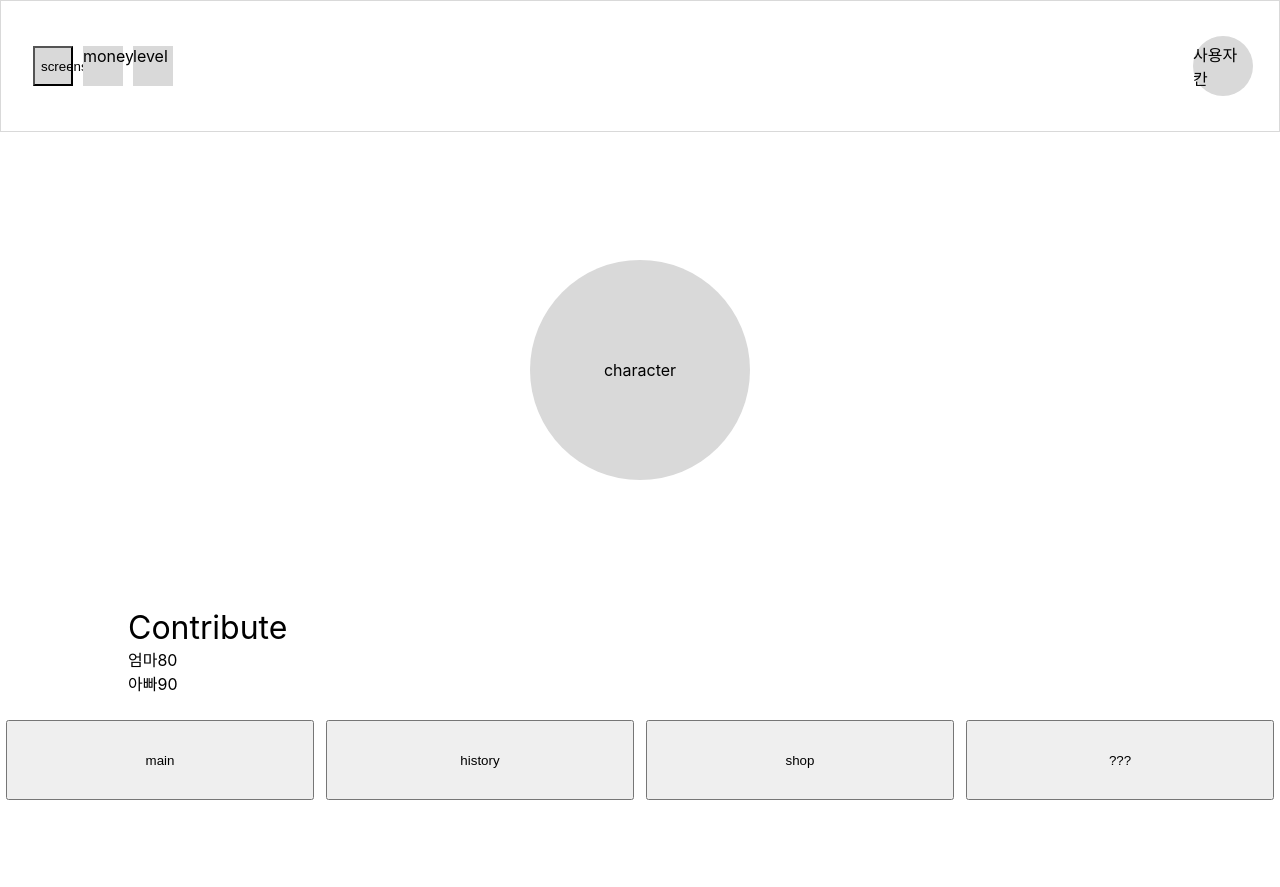
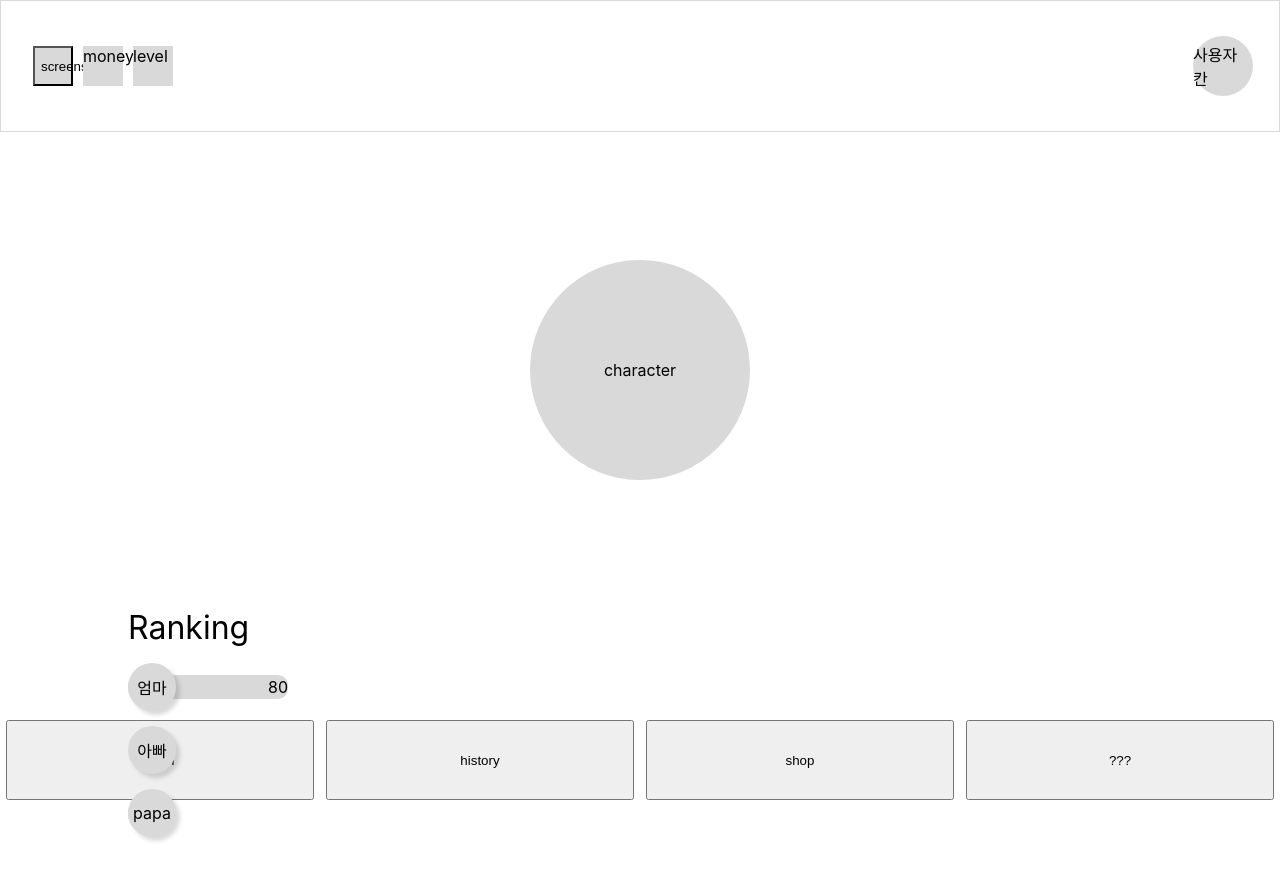
Before and after one commit to wafflestudio/wackathon-temp, a React (Create React App) app in the folder frontend/: page /history in a window 1280 px wide. Shown: the top 887 px of the page. Before the commit the page ends 823 px from the top, so only its background shows below. Built offline with nearby package versions, Linux system fonts and the light colour scheme.

Commit message:
ranking page 어떨땐 scroll이 되고 어떨땐 안되네..

```diff
--- a/frontend/src/App.tsx
+++ b/frontend/src/App.tsx
@@ -7,7 +7,7 @@ function App() {
   return (
     <BrowserRouter>
       <Routes>
-        <Route path='/' element={<MainPage />} />
+        <Route path='/main' element={<MainPage />} />
         <Route path='/history' element={<HistoryPage />}></Route>
       </Routes>
     </BrowserRouter>
--- /dev/null
+++ b/frontend/src/components/history/historyButton.module.scss
@@ -0,0 +1,11 @@
+.container {
+  display: flex;
+  justify-content: center;
+}
+
+.button {
+  width: 310px;
+  height: 70px;
+  background: #d9d9d9;
+  border-radius: 10px;
+}
--- /dev/null
+++ b/frontend/src/components/history/historyButton.tsx
@@ -0,0 +1,10 @@
+import React from 'react';
+import styles from './historyButton.module.scss';
+
+export default function HistoryButton() {
+  return (
+    <div className={styles.container}>
+      <button className={styles.button}>History</button>
+    </div>
+  );
+}
--- /dev/null
+++ b/frontend/src/components/history/historyModal.tsx
@@ -0,0 +1,5 @@
+import React from 'react';
+
+export default function HistoryModal() {
+  return <div></div>;
+}
--- a/frontend/src/components/pages/HistoryPage.tsx
+++ b/frontend/src/components/pages/HistoryPage.tsx
@@ -2,12 +2,14 @@ import React from 'react';
 import PageTemplate from '../pageTemplate';
 import Character from '../character/character';
 import Rankings from '../ranking/rankings';
+import HistoryButton from '../history/historyButton';
 
 export default function HistoryPage() {
   return (
     <PageTemplate>
       <Character></Character>
       <Rankings></Rankings>
+      <HistoryButton></HistoryButton>
     </PageTemplate>
   );
 }
--- a/frontend/src/components/ranking/ranking.module.scss
+++ b/frontend/src/components/ranking/ranking.module.scss
@@ -0,0 +1,34 @@
+.container {
+  position: relative;
+  height: 48px;
+  display: flex;
+  flex-direction: column;
+  justify-content: center;
+  margin-top: 15px;
+}
+
+.name {
+  position: absolute;
+  display: flex;
+  width: 48px;
+  height: 48px;
+  border-radius: 50%;
+  background: #d9d9d9;
+  box-shadow: 4px 4px 4px rgba(0, 0, 0, 0.15);
+  align-items: center;
+  justify-content: center;
+  z-index: 1;
+}
+
+$contribute-width: 10px;
+
+.contribute {
+  position: absolute;
+  display: flex;
+  align-items: center;
+  justify-content: flex-end;
+  width: $contribute-width;
+  height: 24px;
+  background: #d9d9d9;
+  border-radius: 10px;
+}
--- a/frontend/src/components/ranking/ranking.tsx
+++ b/frontend/src/components/ranking/ranking.tsx
@@ -1,15 +1,21 @@
 import React from 'react';
 import { RankingType } from '../../lib/types';
 import styles from './ranking.module.scss';
+
 type RankingComponentType = {
   detail: RankingType;
 };
 
 export default function Ranking({ detail }: RankingComponentType) {
   return (
-    <div>
-      {detail.userName}
-      {detail.contribute}
+    <div className={styles.container}>
+      <div className={styles.name}>{detail.userName}</div>
+      <div
+        className={styles.contribute}
+        style={{ width: `${detail.contribute * 2}px` }}
+      >
+        {detail.contribute}
+      </div>
     </div>
   );
 }
--- a/frontend/src/components/ranking/rankings.module.scss
+++ b/frontend/src/components/ranking/rankings.module.scss
@@ -1,5 +1,14 @@
 .container {
   padding: 10%;
+  padding-bottom: 0;
+  //   max-height: 100px;
+}
+
+.rankingContainer {
+  max-height: 200px;
+  overflow-y: scroll;
+  -webkit-overflow-scrolling: touch;
+  margin-bottom: 4%;
 }
 
 .title {
@@ -10,4 +19,5 @@
   line-height: 39px;
 
   color: #000000;
+  margin-bottom: 1px;
 }
--- a/frontend/src/components/ranking/rankings.tsx
+++ b/frontend/src/components/ranking/rankings.tsx
@@ -12,6 +12,8 @@ const initialOwners: RankingType[] = [
     userName: '아빠',
     contribute: 90,
   },
+  { userName: 'papa', contribute: 10 },
+  { userName: 'akak', contribute: 10 },
 ];
 
 export default function Rankings() {
@@ -19,10 +21,12 @@ export default function Rankings() {
 
   return (
     <div className={styles.container}>
-      <div className={styles.title}>Contribute</div>
-      {owners.map((item) => {
-        return <Ranking key={item.userName} detail={item}></Ranking>;
-      })}
+      <div className={styles.title}>Ranking</div>
+      <div className={styles.rankingContainer}>
+        {owners.map((item) => {
+          return <Ranking key={item.userName} detail={item}></Ranking>;
+        })}
+      </div>
     </div>
   );
 }
--- a/frontend/src/components/status/status.module.scss
+++ b/frontend/src/components/status/status.module.scss
@@ -1,6 +1,7 @@
 .container {
   position: relative;
   display: flex;
+  flex-direction: column;
   height: 40px;
   align-items: center;
   justify-content: center;
```
Also changed, not shown: frontend/src/components/history/historyModal.module.scss (added).
